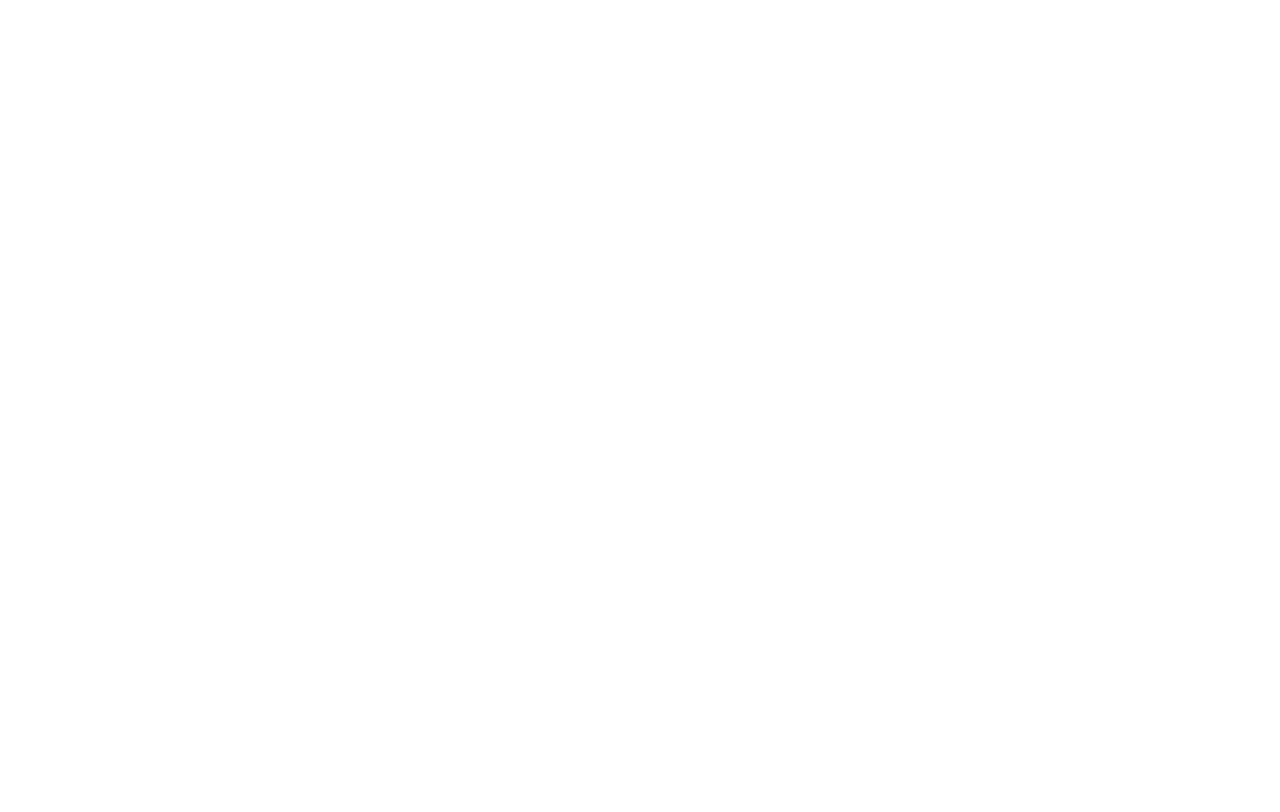
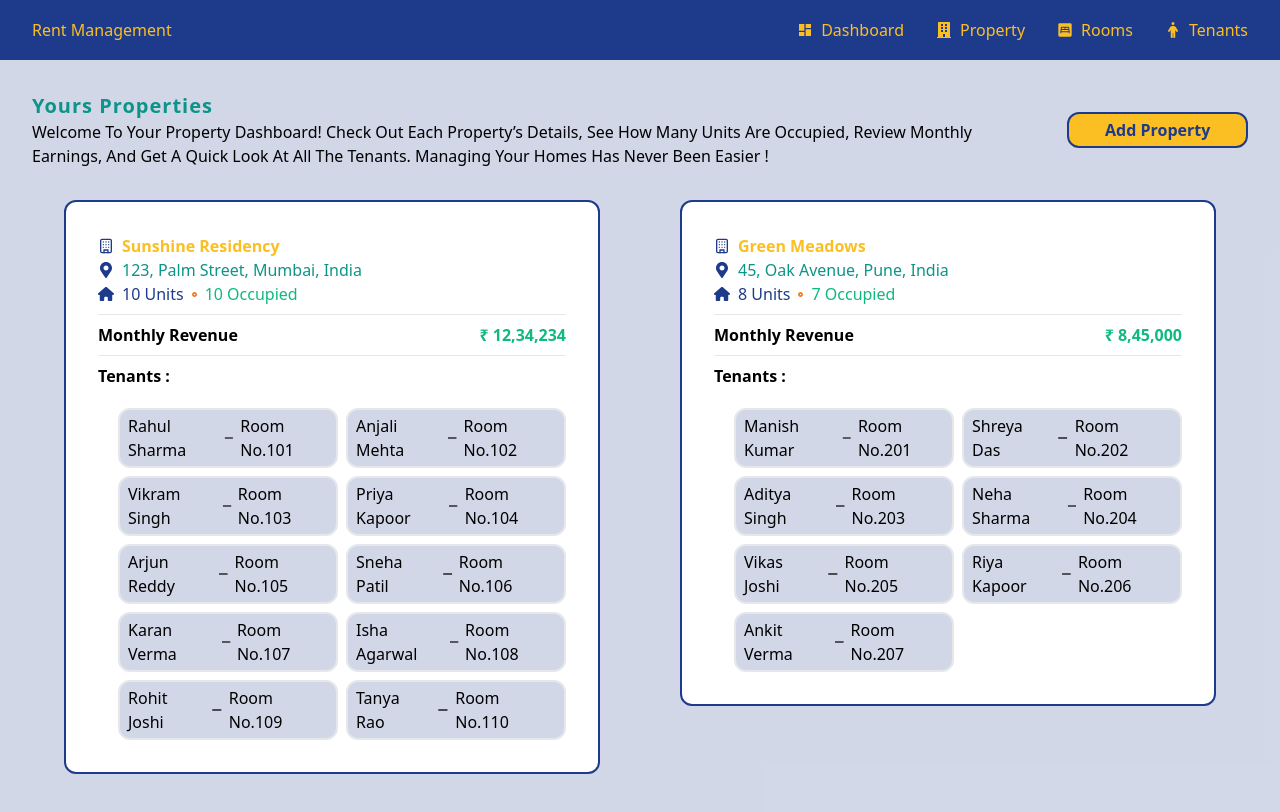
Before and after one commit to cseabhisheks/temp, a React app in the folder frontend/: page /property in a window 1280 px wide. Before the commit this address had no page. Shown: the top 812 px of the page. Built offline with nearby package versions, Linux system fonts and the light colour scheme; the HTML template or start-up script is replaced by a standard one.

Commit message:
property forntend is done

```diff
--- a/frontend/src/App.jsx
+++ b/frontend/src/App.jsx
@@ -1,12 +1,17 @@
-import {BrowserRouter,Routes,Route} from 'react-router-dom'
+import { BrowserRouter, Routes, Route } from 'react-router-dom'
+import PublicLayout from './layout/PublicLayout'
 import Dashboard from './pages/Dashboard/Dashboard' //dashboard page
-export default function App(){
-  return(<>
-  <BrowserRouter>
-  <Routes>
-    <Route path='/' element={<Dashboard/>}/>
-  </Routes>
-  </BrowserRouter>
+import Property from './pages/Property/Property' //home page
+export default function App() {
+  return (<>
+    <BrowserRouter>
+      <Routes>
+        <Route element={<PublicLayout/>}>
+          <Route path='/' element={<Dashboard />} />
+          <Route path='/property' element={<Property />} />
+        </Route>
+      </Routes>
+    </BrowserRouter>
 
   </>)
 }
--- a/frontend/src/component/Navbar/navbarLinks.js
+++ b/frontend/src/component/Navbar/navbarLinks.js
@@ -10,8 +10,8 @@
             Icon: MdDashboard,
         },
         {
-            name: "Homes",
-            link: "/homes",
+            name: "Property",
+            link: "/property",
             Icon: FaBuilding,
         },
         {
--- /dev/null
+++ b/frontend/src/layout/PublicLayout.jsx
@@ -0,0 +1,10 @@
+import { Outlet } from "react-router-dom";
+import Navbar from "../component/Navbar/Navbar";
+export default function PublicLayout() {
+    return (<>
+        <Navbar />
+        <div className=" h-[calc(100vh-60px)]">
+            <Outlet />
+        </div>
+    </>)
+}
--- a/frontend/src/pages/Dashboard/Dashboard.jsx
+++ b/frontend/src/pages/Dashboard/Dashboard.jsx
@@ -3,10 +3,7 @@
 import DashboardItem from "./DashboardItem"
 
 export default function Dashboard() {
-
-    const x = 2344
     return (<>
-        <Navbar />
         <DashboardItem />
         <PendingBillItem />
     </>)
--- a/frontend/src/pages/Dashboard/DashboardCard.jsx
+++ b/frontend/src/pages/Dashboard/DashboardCard.jsx
@@ -1,7 +1,7 @@
 export default function DashboardCard({ title, Icon, description, value }) {
     return (<>
         {/* card */}
-        <div className=' bg-white text-xs md:text-base  min-h-[160px] p-4 rounded-2xl flex flex-col justify-between'>
+        <div className='border-2 border-primary bg-white text-xs md:text-base  min-h-[160px] p-4 rounded-2xl flex flex-col justify-between'>
             <div className=" text-accent flex justify-between items-center">
                 <h1 className="font-bold">{title}</h1>
                 <span>{<Icon className='text-lg' />}</span>
--- /dev/null
+++ b/frontend/src/pages/Property/Property.jsx
@@ -0,0 +1,38 @@
+import propertiesData from "./propertiesData"
+import PropertyCard from "./PropertyCard"
+export default function Property() {
+    return (<>
+        <div className="bg-primary/20 min-h-full p-8">
+            {/* text and description */}
+            <div className="flex items-center justify-between gap-8">
+                <div className="capitalize">
+                    <h1 className="text-lg md:text-xl text-secondary  font-bold tracking-wider ">Yours Properties</h1>
+
+                    <span className="text-xs md:text-base ">
+                        Welcome to your property dashboard! Check out each property’s details, see how many units
+                        are occupied, review monthly earnings, and get a quick look at all the tenants. Managing your homes has
+                        never been easier !
+                    </span>
+                </div>
+                <div className="border-2 border-primary rounded-xl w-[300px] text-center bg-accent text-primary font-bold capitalize py-1">
+                    add property
+                </div>
+            </div>
+            {/* render cards */}
+            <div className="grid grid-cols-1 md:grid-cols-2 gap-4  ">
+                {propertiesData.map((element, idx) => (
+                    <span key={idx}>
+                        <PropertyCard
+                            name={element.name} address={element.address}
+                            totalUnits={element.totalUnits} occupiedUnits={element.occupiedUnits}
+                            monthlyRevenue={element.monthlyRevenue}
+                            tenants={element.tenants}
+                        />
+                    </span>
+                ))}
+            </div>
+        </div>
+
+
+    </>)
+}
--- /dev/null
+++ b/frontend/src/pages/Property/PropertyCard.jsx
@@ -0,0 +1,55 @@
+import { LuBuilding } from "react-icons/lu"
+import { FaDotCircle } from "react-icons/fa"
+import { FaMapMarkerAlt } from "react-icons/fa";
+import { FaHouse } from "react-icons/fa6";
+import { RiSubtractLine } from "react-icons/ri";
+
+
+export default function PropertyCard({ name, address, totalUnits, occupiedUnits, monthlyRevenue, tenants }) {
+    return (<>
+        <div className="border-primary capitalize  bg-white rounded-xl m-4 md:m-8 p-4 md:p-8 border-2 h-fit flex flex-col gap-2 ">
+            {/* property Detail */}
+            <div className="">
+                <div className="flex items-center gap-2">
+                    <LuBuilding className="text-primary" />
+                    <div className='text-accent font-bold' >{name}</div>
+                </div>
+                <div className="flex items-center gap-2">
+                    <FaMapMarkerAlt className="text-primary" />
+                    <div className="text-secondary">{address}</div>
+                </div>
+                <div className="flex items-center gap-2">
+                    <FaHouse className="text-primary" />
+                    <div className="text-primary">{totalUnits} units</div>
+                    <FaDotCircle className="text-[5px] text-warning" />
+                    <div className="text-success">{occupiedUnits} occupied</div>
+                </div>
+            </div>
+            <hr />
+            {/* expected monthly revenue */}
+            <div className="flex justify-between items-center ">
+                <div className="font-bold">monthly Revenue</div>
+                <span className="text-success font-bold">₹ { (monthlyRevenue).toLocaleString('en-IN')}</span>
+            </div>
+            <hr />
+
+            {/* tenant list */}
+            <div className="">
+                <h1 className="font-bold mb-5">tenants :</h1>
+                <ul className="ml-5  grid text-xs md:text-base grid-cols-2 gap-2">
+                    {tenants.map((element, idx) => (
+                        <li key={idx} className=" border-2 bg-primary/20 rounded-xl  px-2 py-1 flex gap-1 items-center">
+                            <div>{element.name}</div>
+                            <RiSubtractLine />
+                            <div>Room No.{element.roomNo}</div>
+                        </li>
+                    ))}
+                </ul>
+            </div>
+
+
+
+
+        </div>
+    </>)
+}
--- /dev/null
+++ b/frontend/src/pages/Property/propertiesData.js
@@ -0,0 +1,41 @@
+// dummyPropertiesData.js
+
+const propertiesData = [
+  {
+    name: "Sunshine Residency",
+    address: "123, Palm Street, Mumbai, India",
+    totalUnits: 10,
+    occupiedUnits: 10,
+    monthlyRevenue: 1234234,
+    tenants: [
+      { name: "Rahul Sharma", roomNo: "101" },
+      { name: "Anjali Mehta", roomNo: "102" },
+      { name: "Vikram Singh", roomNo: "103" },
+      { name: "Priya Kapoor", roomNo: "104" },
+      { name: "Arjun Reddy", roomNo: "105" },
+      { name: "Sneha Patil", roomNo: "106" },
+      { name: "Karan Verma", roomNo: "107" },
+      { name: "Isha Agarwal", roomNo: "108" },
+      { name: "Rohit Joshi", roomNo: "109" },
+      { name: "Tanya Rao", roomNo: "110" }
+    ]
+  },
+  {
+    name: "Green Meadows",
+    address: "45, Oak Avenue, Pune, India",
+    totalUnits: 8,
+    occupiedUnits: 7,
+    monthlyRevenue: 845000,
+    tenants: [
+      { name: "Manish Kumar", roomNo: "201" },
+      { name: "Shreya Das", roomNo: "202" },
+      { name: "Aditya Singh", roomNo: "203" },
+      { name: "Neha Sharma", roomNo: "204" },
+      { name: "Vikas Joshi", roomNo: "205" },
+      { name: "Riya Kapoor", roomNo: "206" },
+      { name: "Ankit Verma", roomNo: "207" }
+    ]
+  }
+];
+
+export default propertiesData;
```
